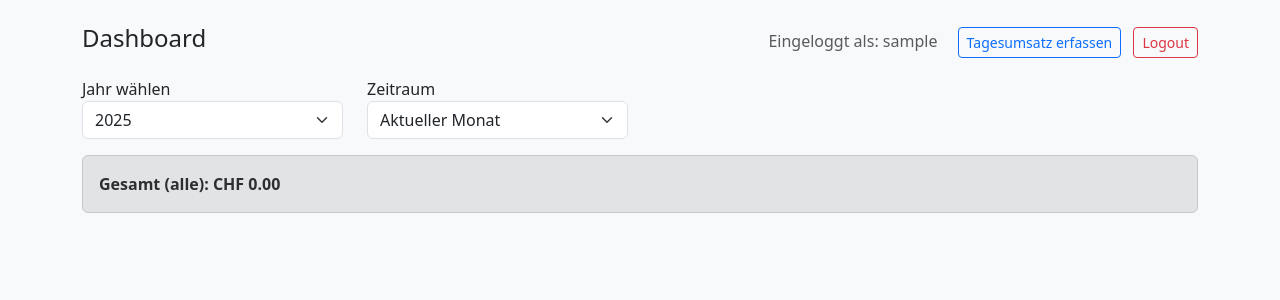
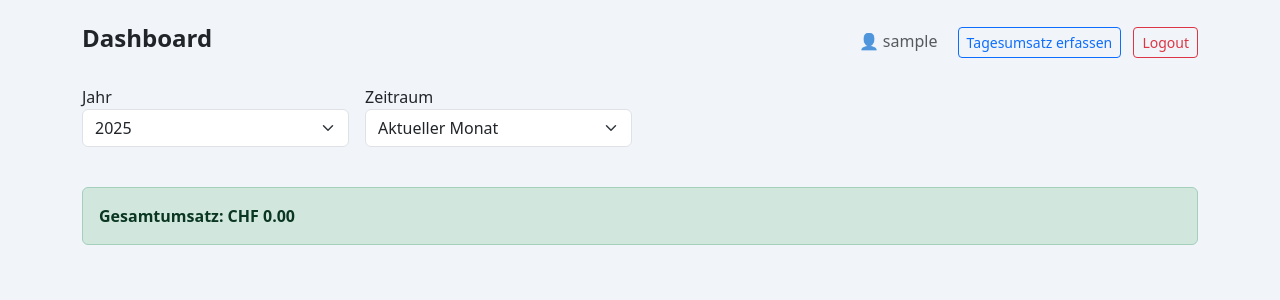
Before and after one commit to besrex1989/staffio-app, a Flask app: page /dashboard in a window 1280 px wide. Shown: the top 300 px of the page. Run offline with Flask 3, Linux system fonts and the light colour scheme; the visitor is signed in with stand-in values (Sample User, id 1).

Commit message:
Update dashboard.html

```diff
--- a/templates/dashboard.html
+++ b/templates/dashboard.html
@@ -5,23 +5,29 @@
   <title>Dashboard</title>
   <link href="https://cdn.jsdelivr.net/npm/bootstrap@5.3.2/dist/css/bootstrap.min.css" rel="stylesheet">
   <script src="https://cdn.jsdelivr.net/npm/chart.js"></script>
+  <style>
+    body{background:#f1f5f9;}
+    .card-custom{border-radius:14px;border:none;box-shadow:0 4px 10px rgba(0,0,0,0.04);}
+    .card-header-custom{background:#2563eb;color:#fff;border-radius:14px 14px 0 0;}
+    .chart-box{background:#fff;padding:20px;border-radius:14px;box-shadow:0 3px 8px rgba(0,0,0,0.04);margin-bottom:30px;}
+  </style>
 </head>
-<body class="bg-light">
-<div class="container mt-4">
+<body>
+<div class="container py-4">
 
-  <div class="d-flex justify-content-between align-items-center mb-3">
-    <h4>Dashboard</h4>
+  <!-- HEADER -->
+  <div class="d-flex justify-content-between align-items-center mb-4">
+    <h4 class="fw-semibold">Dashboard</h4>
     <div>
-      <span class="text-muted me-3">Eingeloggt als: {{user}}</span>
-      <a href="/form" class="btn btn-sm btn-outline-primary me-2">Tagesumsatz erfassen</a>
-      <a href="/logout" class="btn btn-sm btn-outline-danger">Logout</a>
+      <span class="text-muted me-3">👤 {{user}}</span>
+      <a href="/form" class="btn btn-outline-primary btn-sm me-2">Tagesumsatz erfassen</a>
+      <a href="/logout" class="btn btn-outline-danger btn-sm">Logout</a>
     </div>
   </div>
 
   <!-- FILTER -->
-  <form class="row mb-3" method="get" action="/dashboard">
-    <div class="col-md-3">
-      <label>Jahr wählen</label>
+  <form class="row gy-2 gx-3 align-items-end mb-4" method="get" action="/dashboard">
+    <div class="col-md-3"><label>Jahr</label>
       <select class="form-select" name="jahr">
         {% for j in jahre %}
         <option value="{{j}}" {% if jahr_selected == j %}selected{% endif %}>{{j}}</option>
@@ -40,80 +46,76 @@
         <option value="custom"    {% if filter=='custom' %}selected{% endif %}>Benutzerdefiniert</option>
       </select>
     </div>
-
     {% if filter=='custom' %}
-    <div class="col-md-3">
-      <label>von</label>
-      <input name="start" class="form-control" value="{{start}}" placeholder="dd.mm.yyyy">
-    </div>
-    <div class="col-md-3">
-      <label>bis</label>
-      <input name="end" class="form-control" value="{{end}}" placeholder="dd.mm.yyyy">
-    </div>
-    <div class="col-md-12 mt-2">
-      <button class="btn btn-primary" type="submit">Filtern</button>
-    </div>
+    <div class="col-md-3"><label>von</label><input name="start" class="form-control" value="{{start}}"></div>
+    <div class="col-md-3"><label>bis</label><input name="end" class="form-control" value="{{end}}"></div>
+    <div class="col-md-12 mt-2"><button class="btn btn-primary" type="submit">Filtern</button></div>
     {% endif %}
   </form>
 
-  <!-- KARTEN -->
-  <div class="row g-3">
+  <!-- STATISTIK KARTEN -->
+  <div class="row gy-4">
     {% for row in stats %}
-    <div class="col-md-4">
-      <div class="card shadow-sm">
-        <div class="card-header bg-primary text-white">{{row[0]}}</div>
-        <div class="card-body"><strong>Umsatz:</strong> CHF {{ "%.2f"|format(row[1]) }}</div>
+    <div class="col-sm-6 col-md-4">
+      <div class="card card-custom">
+        <div class="card-header card-header-custom">{{row[0]}}</div>
+        <div class="card-body">
+          <strong>Umsatz:</strong> CHF {{ "%.2f"|format(row[1]) }}
+        </div>
       </div>
     </div>
     {% endfor %}
-    <div class="col-md-12 mt-3">
-      <div class="alert alert-secondary"><strong>Gesamt (alle): CHF {{ "%.2f"|format(gesamt) }}</strong></div>
+    <div class="col-12">
+      <div class="alert alert-success mt-3">
+        <strong>Gesamtumsatz:&nbsp;CHF {{ "%.2f"|format(gesamt) }}</strong>
+      </div>
     </div>
   </div>
 
-  <!-- ADMIN BEREICH -->
   {% if user == 'admin_sebastiano' %}
-  <hr class="mt-4">
 
-  <h5>Letzte Schichteingaben</h5>
+  <!-- LETZTE EINTRÄGE -->
+  <div class="chart-box">
+    <h6>Letzte Schichteingaben</h6>
     <table class="table table-sm">
       <thead><tr><th>Restaurant</th><th>Datum</th><th>Betrag [CHF]</th></tr></thead>
       <tbody>
-      {% for r,d,b in last_entries %}
-      <tr><td>{{r}}</td><td>{{d}}</td><td>{{ "%.2f"|format(b) }}</td></tr>
-      {% endfor %}
+        {% for r,d,b in last_entries %}<tr><td>{{r}}</td><td>{{d}}</td><td>{{ "%.2f"|format(b) }}</td></tr>{% endfor %}
       </tbody>
     </table>
+  </div>
 
-  <h5 class="mt-4">Jahresumsatz {{jahr_selected}} pro Restaurant</h5>
+  <!-- BAR -->
+  <div class="chart-box">
+    <h6 class="mb-3">Jahresumsatz {{jahr_selected}}</h6>
     <canvas id="barChart"></canvas>
+  </div>
 
-  <h5 class="mt-4">Monatsentwicklung {{jahr_selected}}</h5>
+  <!-- LINE -->
+  <div class="chart-box">
+    <h6 class="mb-3">Monatsentwicklung {{jahr_selected}}</h6>
     <canvas id="lineChart"></canvas>
+  </div>
+
   {% endif %}
 
 </div>
 
 {% if user == 'admin_sebastiano' %}
 <script>
-  // Balkenchart
-  const labelsBar  = {{ stats|map(attribute=0)|list }};
-  const dataBar    = {{ stats|map(attribute=1)|list }};
+ const labelsBar={{ stats|map(attribute=0)|list }};
+ const dataBar  ={{ stats|map(attribute=1)|list }};
  new Chart(document.getElementById('barChart'),{
    type:'bar',
-    data:{labels:labelsBar,datasets:[{data:dataBar,backgroundColor:'#4e73df'}]},
+   data:{labels:labelsBar,datasets:[{data:dataBar,backgroundColor:'#38a169'}]},
    options:{indexAxis:'y',plugins:{legend:{display:false}}}
  });
 
-  // Linienchart
  const months=['Jan','Feb','Mär','Apr','Mai','Jun','Jul','Aug','Sep','Okt','Nov','Dez'];
  const monatData={{ monthly }};
-  const farben=['#4e73df','#e74a3b','#1cc88a','#f6c23e','#8e44ad'];
+ const farben=['#2563eb','#16a34a','#cc5800','#db2777','#475569'];
  let ds=[],i=0;
-  for(const r in monatData){
-    ds.push({label:r,data:monatData[r],borderColor:farben[i%farben.length],fill:false,tension:0.25});
-    i++;
-  }
+ for(const r in monatData){ds.push({label:r,data:monatData[r],borderColor:farben[i%farben.length],fill:false,tension:0.25});i++;}
  new Chart(document.getElementById('lineChart'),{
    type:'line',
    data:{labels:months,datasets:ds},
```
Lines whose indentation alone changed are shown as unchanged.
